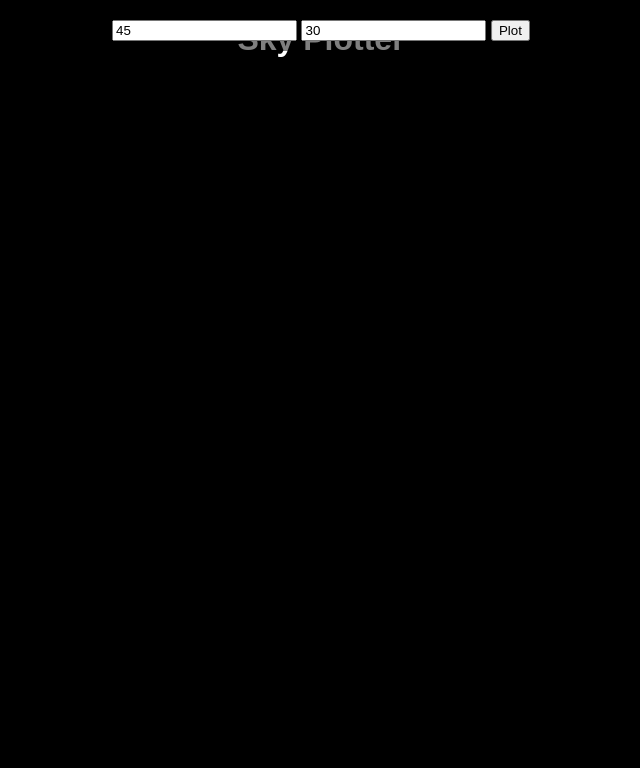
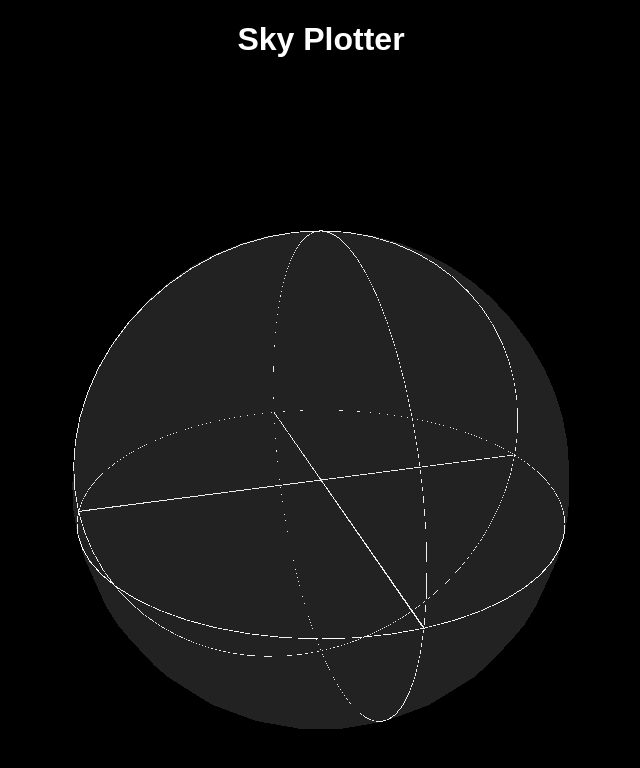
Before and after one commit to ZT-Things/azdec-viewer, a plain HTML site: page index.html in a window 1280 px wide. Shown: the whole page, without its empty margins (319-959 px from the left). Drawn offline with nearby package versions, Linux system fonts and the light colour scheme; animation ran at ten frames a second.

```diff
--- a/index.html
+++ b/index.html
@@ -7,11 +7,8 @@
   </head>
   <body>
     <h1>Sky Plotter</h1>
-  <div id="controls">
-    <input id="azimuth" type="number" placeholder="Azimuth (°)" value="45" />
-    <input id="altitude" type="number" placeholder="Altitude (°)" value="30" />
-    <button id="plotBtn">Plot</button>
-  </div>
+
+    <canvas id="bg"></canvas>
 
     <script async src="https://ga.jspm.io/npm:es-module-shims@1.5.1/dist/es-module-shims.js" crossorigin="anonymous"></script>
     <script type="importmap">
--- a/script.js
+++ b/script.js
@@ -0,0 +1,120 @@
+import * as THREE from 'three';
+import { OrbitControls } from 'three/addons/controls/OrbitControls.js';
+
+let scene = new THREE.Scene();
+
+let camera = new THREE.PerspectiveCamera(75, window.innerWidth / window.innerHeight, 0.1, 10000);
+camera.position.set(100, 50, 100);
+
+let renderer = new THREE.WebGLRenderer({
+  canvas: document.querySelector("#bg"),
+});
+renderer.setPixelRatio(window.devicePixelRatio);
+renderer.setSize(window.innerWidth, window.innerHeight);
+
+camera.position.setZ(30);
+
+// Main
+
+// const geometry = new THREE.TorusGeometry(10, 3, 16, 100);
+// const material = new THREE.MeshStandardMaterial({ color: 0xffffff });
+// const torus = new THREE.Mesh(geometry, material);
+//
+// scene.add(torus)
+
+const ambientLight = new THREE.AmbientLight(0xffffff, 0.5);
+scene.add(ambientLight);
+
+
+// const gridHelper = new THREE.GridHelper(200, 50);
+// scene.add(gridHelper);
+
+// Circle along the x and y axis
+
+const x_y = new THREE.Mesh(
+  new THREE.RingGeometry( 49.85, 50, 64 ),
+  new THREE.MeshBasicMaterial( { color: 0xffffff, side: THREE.DoubleSide } ),
+);
+x_y.rotation.y = 0;
+scene.add( x_y );
+
+// Circle along the z and y axis
+
+const z_y = new THREE.Mesh(
+  new THREE.RingGeometry( 49.85, 50, 64 ),
+  new THREE.MeshBasicMaterial( { color: 0xffffff, side: THREE.DoubleSide } ),
+);
+z_y.rotation.y = 90 * (Math.PI / 180);
+scene.add( z_y );
+
+// Circle along the x and z axis
+
+const x_z = new THREE.Mesh(
+  new THREE.RingGeometry( 49.85, 50, 64 ),
+  new THREE.MeshBasicMaterial( { color: 0xffffff, side: THREE.DoubleSide } ),
+);
+x_z.rotation.x = 90 * (Math.PI / 180);
+scene.add( x_z );
+
+// Lines
+
+const x_line = new THREE.Mesh(
+  new THREE.BoxGeometry(100, 0.15, 0.15),
+  new THREE.MeshBasicMaterial({ color: 0xffffff }),
+)
+
+scene.add(x_line);
+
+const y_line = new THREE.Mesh(
+  new THREE.BoxGeometry(0.15, 100, 0.15),
+  new THREE.MeshBasicMaterial({ color: 0xffffff }),
+)
+
+scene.add(y_line);
+
+const z_line = new THREE.Mesh(
+  new THREE.BoxGeometry(0.15, 0.15, 100),
+  new THREE.MeshBasicMaterial({ color: 0xffffff }),
+)
+
+scene.add(z_line);
+// Transparent sphere
+
+// 1. Create geometry
+const geometry = new THREE.SphereGeometry(50, 32, 32); // radius 1, 32 segments
+
+// 2. Create material with transparency
+const material = new THREE.MeshBasicMaterial({
+  color: 0xaaaaaa, // green
+  transparent: true,
+  opacity: 0.2, // 0 = fully invisible, 1 = fully opaque
+});
+
+// 3. Create the mesh
+const sphere = new THREE.Mesh(geometry, material);
+
+// 4. Add it to the scene
+scene.add(sphere);
+
+// Animation
+
+const controls = new OrbitControls(camera, renderer.domElement);
+controls.target.set(0, 0, 0);
+
+function animate() {
+  requestAnimationFrame(animate);
+
+  controls.update();
+  // z_y.rotation.y += 0.001;
+  // console.log(z_y.rotation.y);
+  renderer.render(scene, camera)
+}
+
+animate();
+
+window.addEventListener('resize', () => {
+  camera.aspect = window.innerWidth / window.innerHeight;
+  camera.updateProjectionMatrix();
+  renderer.setSize(window.innerWidth, window.innerHeight);
+  renderer.setPixelRatio(window.devicePixelRatio);
+})
```
Lines whose indentation alone changed are shown as unchanged.
